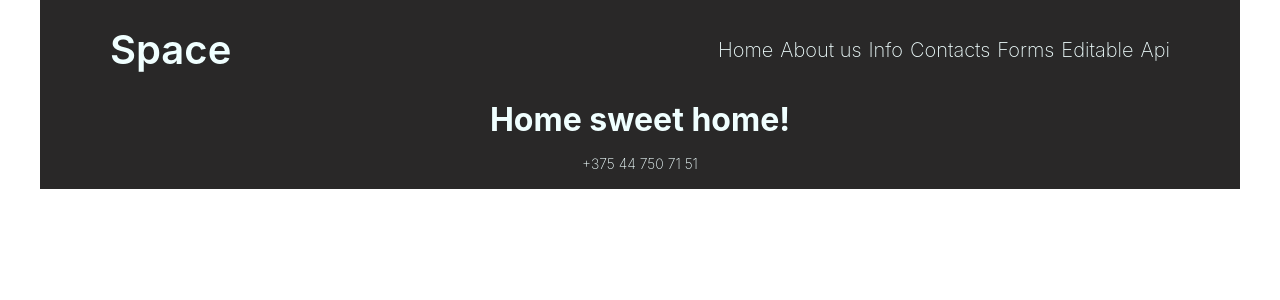
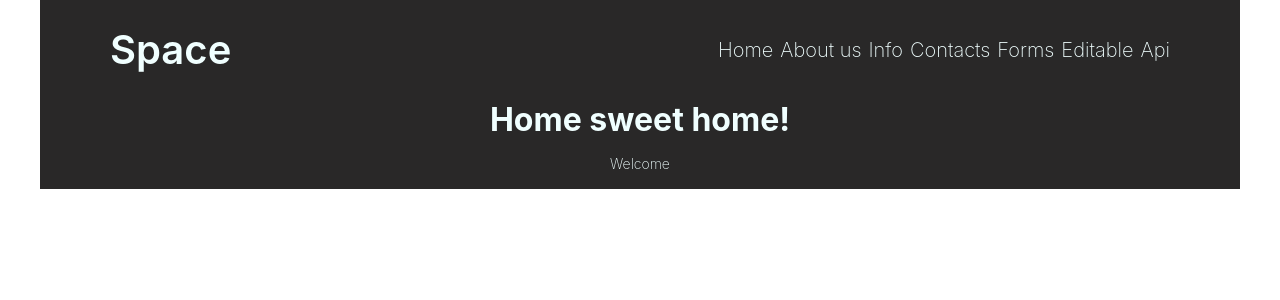
Before and after one commit to Akela89/Max2, a React (Create React App) app: page / in a window 1280 px wide. Shown: the top 300 px of the page. Built offline with nearby package versions, Linux system fonts and the light colour scheme.

Commit message:
fix: fixed bugs scripts and fix useEffect and css files in homePage

```diff
--- a/package.json
+++ b/package.json
@@ -12,7 +12,7 @@
     "react-hook-form": "^7.44.3",
     "react-modal": "^3.16.1",
     "react-router-dom": "^6.8.2",
-    "react-scripts": "5.0.1",
+    "react-scripts": "^5.0.1",
     "web-vitals": "^2.1.4"
   },
   "scripts": {
--- a/src/components/ApiList.jsx
+++ b/src/components/ApiList.jsx
@@ -1,4 +1,4 @@
-import React, { useState, useEffect } from "react";
+import React, { useState} from "react";
 import classes from './Forms.module.css';
 import ApiWeatherInfo from "./ApiWeatherInfo";
 import ApiForm from "./ApiForm";
--- a/src/components/HomePage.jsx
+++ b/src/components/HomePage.jsx
@@ -6,7 +6,7 @@ const HomePage = ( ) => {
         <div className={classes.ContactsWrapper}>
             <h1 className={classes.ContactsTitle}>Home sweet home!</h1>
             <p className={classes.ContactsText}>
-            +375 44 750 71 51
+                Welcome
             </p>
         </div>
     )
--- a/src/components/Loader.jsx
+++ b/src/components/Loader.jsx
@@ -1,5 +1,5 @@
 import React from "react";
-import classes from './Loader.module.css'
+import classes from '../components/loader.module.css'
 
 const Loader = () => {
     return (
```
Also changed, not shown: 1 other file (tests, documents, lock files or other folders).
